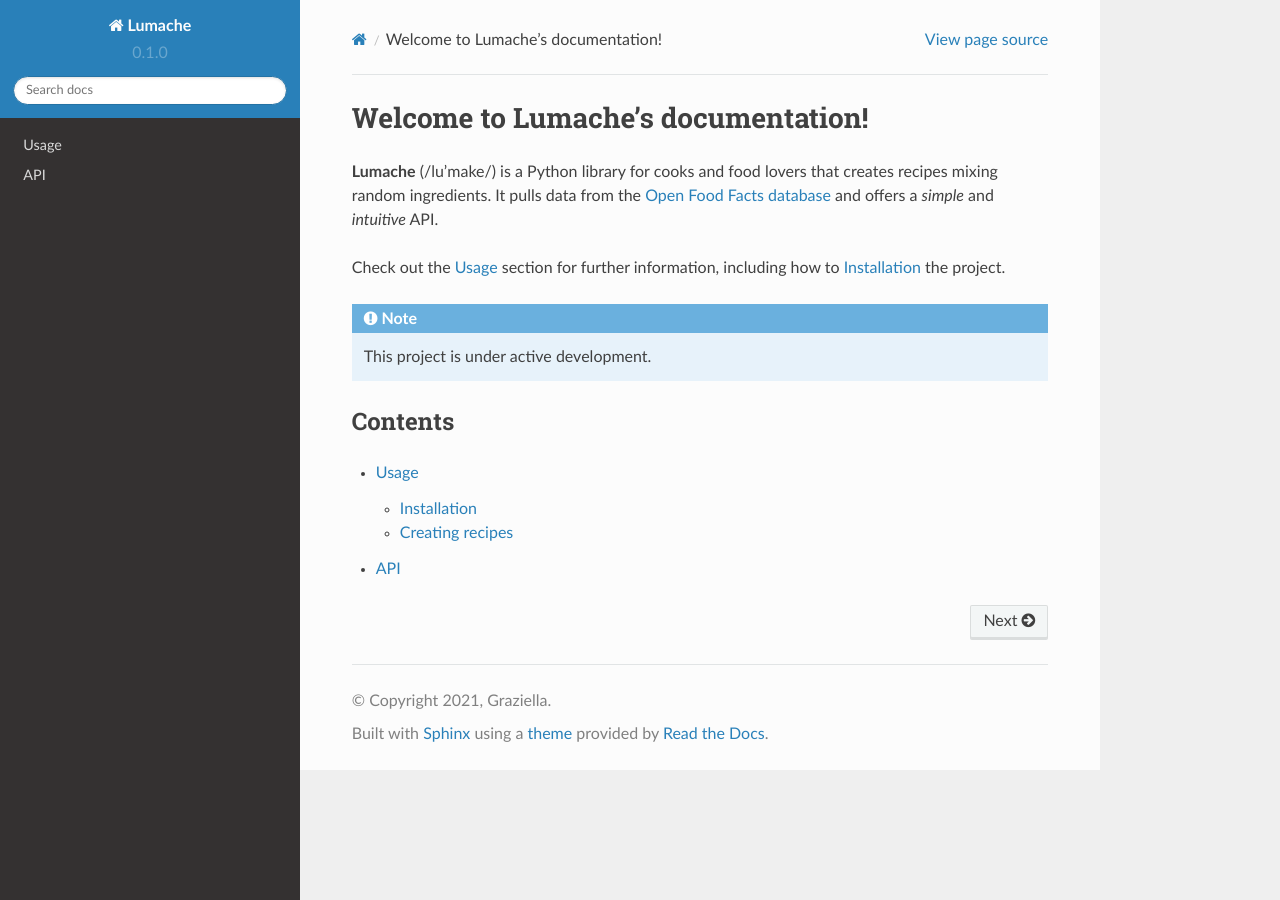
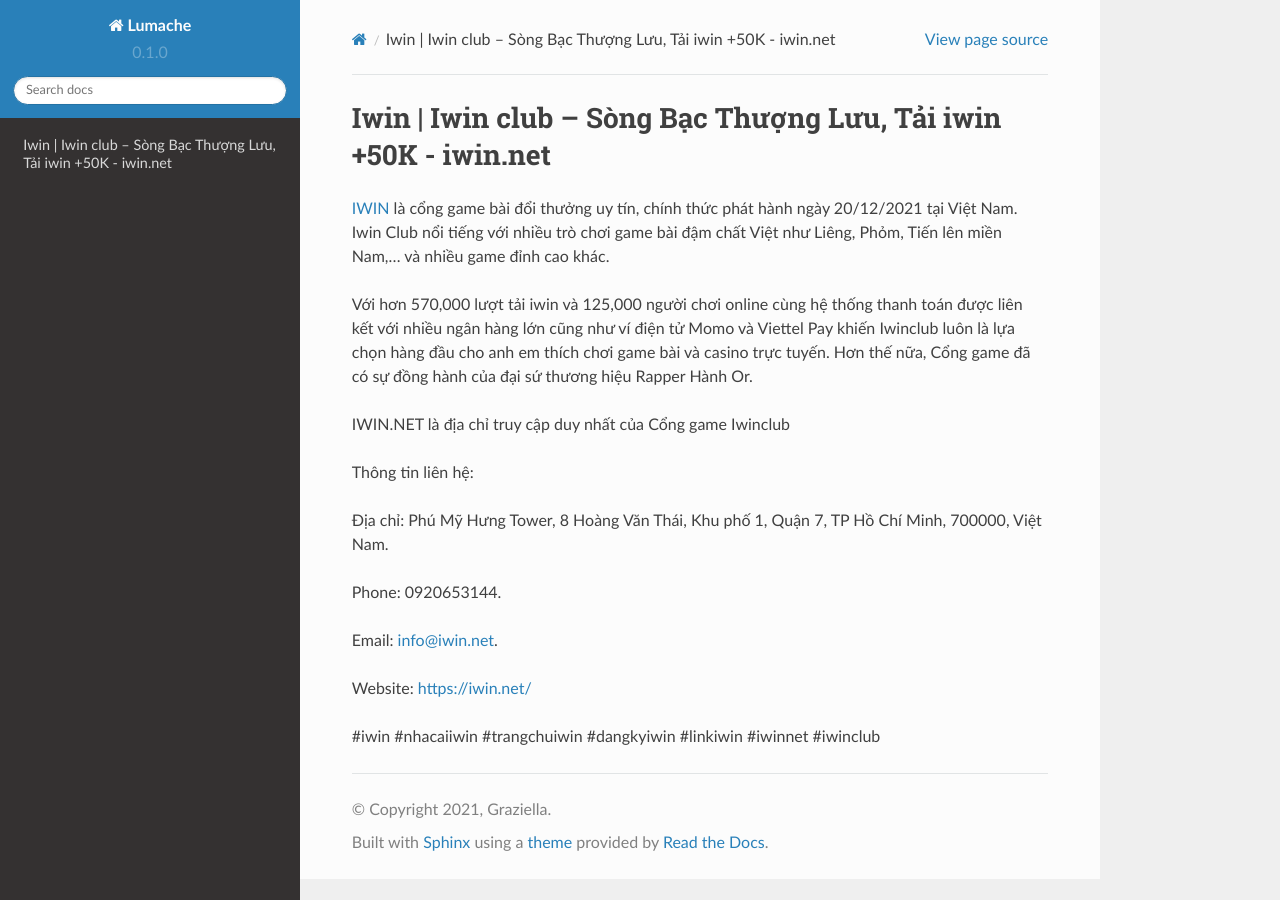
Before and after one commit to antonniotrombeta/iwinnet, a Sphinx documentation site: the page built from docs/source/index.rst, in a window 1280 px wide. Built offline with Sphinx 7.4.7 and the Read the Docs theme 2.0.0, drawn with Linux system fonts in a browser that asks for light colours.

Commit message:
Update index.rst

```diff
--- a/docs/source/index.rst
+++ b/docs/source/index.rst
@@ -1,22 +1,20 @@
-Welcome to Lumache's documentation!
+Iwin | Iwin club – Sòng Bạc Thượng Lưu, Tải iwin +50K - iwin.net
 ===================================
 
-**Lumache** (/lu'make/) is a Python library for cooks and food lovers
-that creates recipes mixing random ingredients.
-It pulls data from the `Open Food Facts database <https://world.openfoodfacts.org/>`_
-and offers a *simple* and *intuitive* API.
+`IWIN <https://iwin.net/>`_ là cổng game bài đổi thưởng uy tín, chính thức phát hành ngày 20/12/2021 tại Việt Nam. Iwin Club nổi tiếng với nhiều trò chơi game bài đậm chất Việt như Liêng, Phỏm, Tiến lên miền Nam,… và nhiều game đỉnh cao khác.
 
-Check out the :doc:`usage` section for further information, including
-how to :ref:`installation` the project.
+Với hơn 570,000 lượt tải iwin và 125,000 người chơi online cùng hệ thống thanh toán được liên kết với nhiều ngân hàng lớn cũng như ví điện tử Momo và Viettel Pay khiến Iwinclub luôn là lựa chọn hàng đầu cho anh em thích chơi game bài và casino trực tuyến. Hơn thế nữa, Cổng game đã có sự đồng hành của đại sứ thương hiệu Rapper Hành Or.
 
-.. note::
+IWIN.NET là địa chỉ truy cập duy nhất của Cổng game Iwinclub
 
-   This project is under active development.
+Thông tin liên hệ:
 
-Contents
---------
+Địa chỉ: Phú Mỹ Hưng Tower, 8 Hoàng Văn Thái, Khu phố 1, Quận 7, TP Hồ Chí Minh, 700000, Việt Nam.
 
-.. toctree::
+Phone: 0920653144.
 
-   usage
-   api
+Email: info@iwin.net.
+
+Website: https://iwin.net/
+
+#iwin #nhacaiiwin #trangchuiwin #dangkyiwin #linkiwin #iwinnet #iwinclub
```
